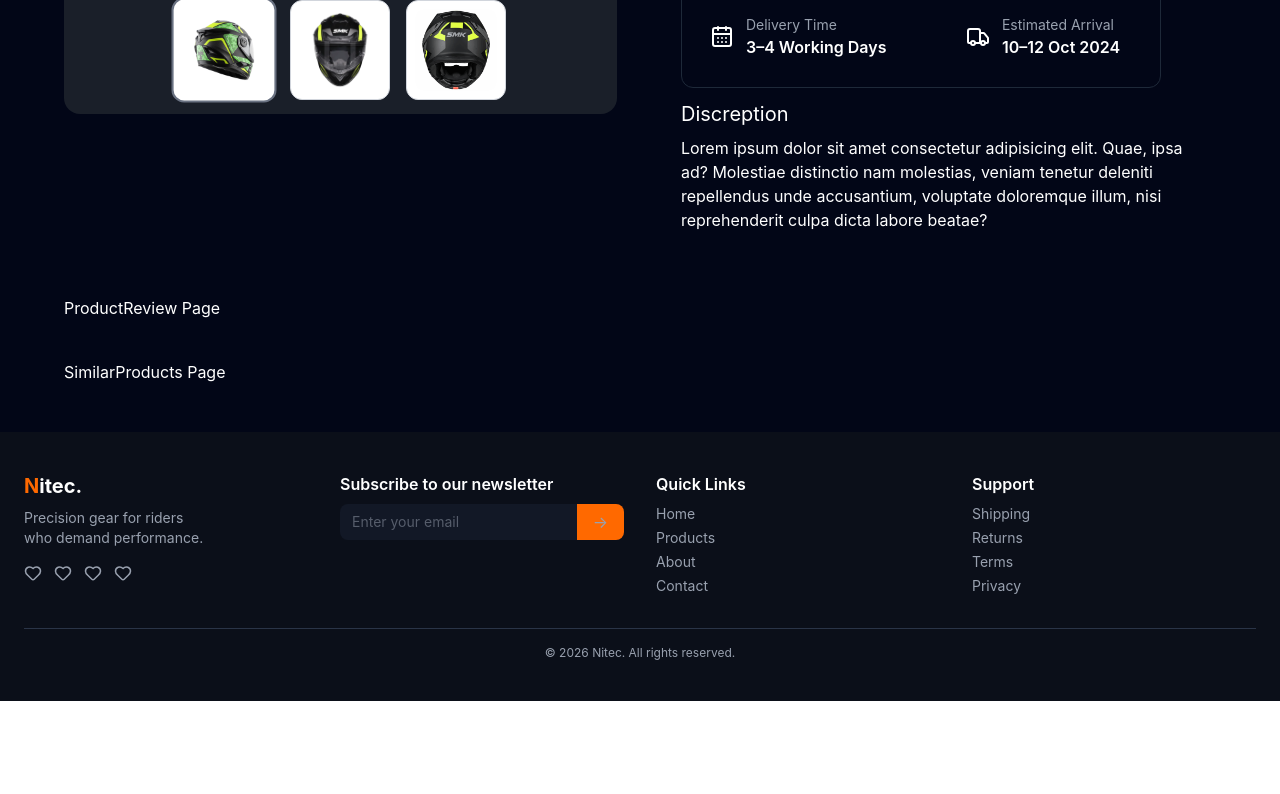
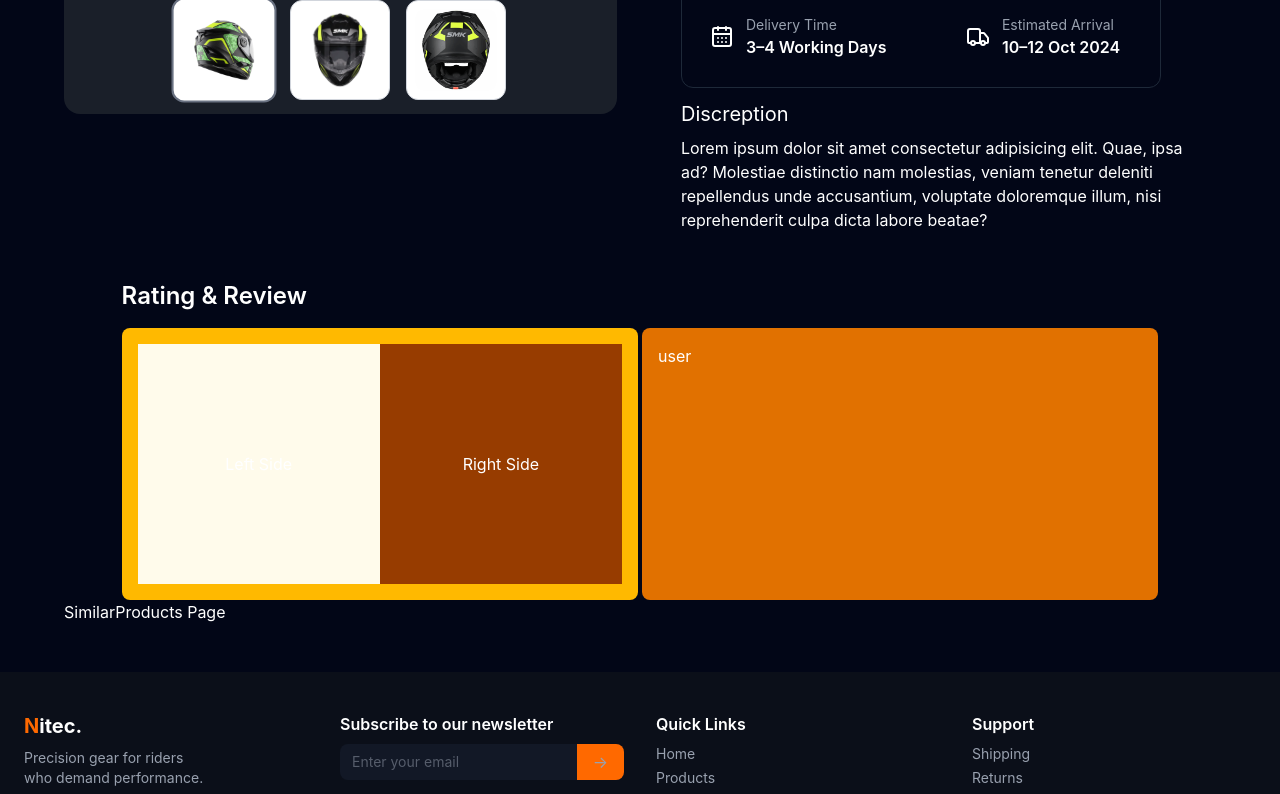
Before and after one commit to niraj-prasad505/MotoCartel, a React app in the folder frontend/: page /Product in a window 1280 px wide. Shown: the part 571-1365 px from the top of the page. Before the commit the page ends 1272 px from the top, so only its background shows below. Built offline with nearby package versions, Linux system fonts and the light colour scheme; the HTML template or start-up script is replaced by a standard one.

Commit message:
add review section in product

```diff
--- a/frontend/src/components/Product/ProductReview.jsx
+++ /dev/null
@@ -1,5 +0,0 @@
-const ProductReview = () => {
-  return <h1>ProductReview Page</h1>;
-};
-
-export default ProductReview;
--- /dev/null
+++ b/frontend/src/components/Product/ProductReview/ReviewMain.jsx
@@ -0,0 +1,30 @@
+import TotalReview from "./TotalReview";
+import UserReview from "./UserReview";
+
+const ProductReview = () => {
+  return (
+    <div className="w-full px-[5%] mt-6">
+
+      <h1 className="text-2xl font-semibold mb-4">
+        Rating & Review
+      </h1>
+
+      <div className="flex flex-col md:flex-row md:gap-1">
+
+        {/* Left */}
+        <div className="w-full md:flex-1 bg-amber-400 rounded-lg p-4">
+          <TotalReview />
+        </div>
+
+        {/* Right */}
+        <div className="w-full md:flex-1 bg-amber-600 rounded-lg p-4 mt-4 md:mt-0">
+          <UserReview />
+        </div>
+
+      </div>
+
+    </div>
+  );
+};
+
+export default ProductReview;
--- /dev/null
+++ b/frontend/src/components/Product/ProductReview/TotalReview.jsx
@@ -0,0 +1,19 @@
+const TotalReview = () => {
+  return (
+    <div className="flex flex-col md:flex-row w-full">
+
+      {/* Left */}
+      <div className="flex-1 min-h-45 md:min-h-60 flex items-center justify-center bg-amber-50">
+        Left Side
+      </div>
+
+      {/* Right */}
+      <div className="flex-1 min-h-45 md:min-h-60 flex items-center justify-center bg-amber-800 text-white">
+        Right Side
+      </div>
+
+    </div>
+  );
+};
+
+export default TotalReview;
--- /dev/null
+++ b/frontend/src/components/Product/ProductReview/UserReview.jsx
@@ -0,0 +1,8 @@
+
+const UserReview = () => {
+  return <div>
+    <div className="w-[50%]">user</div>
+  </div>;
+};
+
+export default UserReview;
--- a/frontend/src/pages/Product.jsx
+++ b/frontend/src/pages/Product.jsx
@@ -1,7 +1,7 @@
 import React from "react";
 import ProductGallery from "../components/Product/ProductGallery";
 import ProductHeader from "../components/Product/ProductHeader";
-import ProductReview from "../components/Product/ProductReview";
+import ProductReview from "../components/Product/ProductReview/ReviewMain";
 import ProductDetails from "../components/Product/ProductDetails";
 import SimilarProducts from "../components/Product/SimilarProducts";
 
@@ -36,7 +36,7 @@ const Product = () => {
       </div>
 
       {/* Reviews */}
-      <div className="px-[5%] py-10">
+      <div className="px-[5%]">
         <ProductReview />
       </div>
 
```
